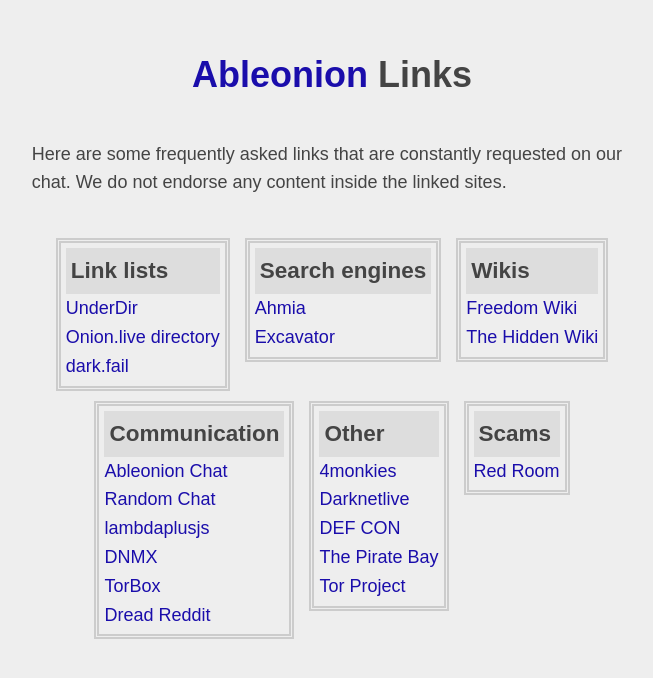
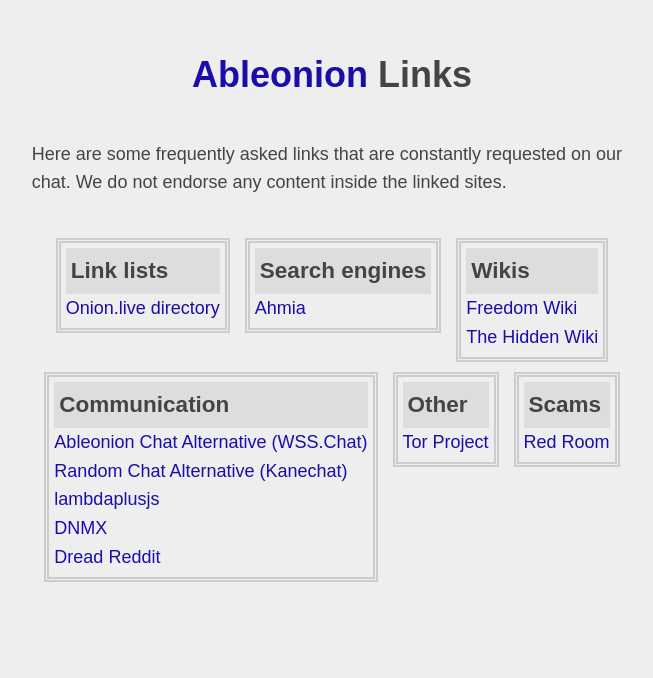
Before and after one commit to BarioIsCoding/Ableonion, a Flask app: page /links in a window 1280 px wide. Shown: the top 678 px of the page, without its empty margins (308-961 px from the left). Run offline with Flask 3, Linux system fonts and the light colour scheme.

Commit message:
Update links.html

```diff
--- a/templates/links.html
+++ b/templates/links.html
@@ -72,14 +72,11 @@
 <main>
 
 <section><h2>Link lists</h2>
-<a href="http://underdiriled6lvdfgiw4e5urfofuslnz7ewictzf76h4qb73fxbsxad.onion/" title="2024-07">UnderDir</a>
 <a href="https://onion.live/">Onion.live directory</a>
-<a href="http://darkfailenbsdla5mal2mxn2uz66od5vtzd5qozslagrfzachha3f3id.onion/">dark.fail</a>
 </section>
 
 <section><h2>Search engines</h2>
 <a href="http://juhanurmihxlp77nkq76byazcldy2hlmovfu2epvl5ankdibsot4csyd.onion/">Ahmia</a>
-<a href="http://2fd6cemt4gmccflhm6imvdfvli3nf7zn6rfrwpsy7uhxrgbypvwf5fad.onion/">Excavator</a>
 </section>
 
 <section><h2>Wikis</h2>
@@ -88,25 +85,19 @@
 </section>
 
 <section><h2>Communication</h2>
-<a href="chat">Ableonion Chat</a>
-<a href="rchat">Random Chat</a>
+<a href="http://wsssspmmqsmqarsjxe643rkfafirnxxx3gffcygyxz3k57h6beudstad.onion/">Ableonion Chat Alternative (WSS.Chat)</a>
+<a href="http://kanechatzrsipnvtptt2nf4vydnhjmuyaa5izrwlzinxi2dynm7fjyqd.onion/">Random Chat Alternative (Kanechat)</a>
 <a href="http://lambdaplusjs35padjaiz4jw2fugdoeutse262phqr72uf634s2wdbqd.onion/" title="2024-07">lambdaplusjs</a>
 <a href="http://dnmxjaitaiafwmss2lx7tbs5bv66l7vjdmb5mtb3yqpxqhk3it5zivad.onion/" title="2024-07">DNMX</a>
-<a href="http://torbox36ijlcevujx7mjb4oiusvwgvmue7jfn2cvutwa6kl6to3uyqad.onion/" title="2024-07">TorBox</a>
 <a href="http://dreadytofatroptsdj6io7l3xptbet6onoyno2yv7jicoxknyazubrad.onion/">Dread Reddit</a>
 </section>
 
 <section><h2>Other</h2>
-<a href="http://ysshlyesehcnscptskrpai4iupxccuvfcpbxk37kclbs3rsaqmolzaid.onion/" title="2024-07">4monkies</a>
-<a href="http://darkzzx4avcsuofgfez5zq75cqc4mprjvfqywo45dfcaxrwqg6qrlfid.onion/" title="2024-07">Darknetlive</a>
-<a href="http://g7ejphhubv5idbbu3hb3wawrs5adw7tkx7yjabnf65xtzztgg4hcsqqd.onion/" title="2024-07">DEF CON</a>
-<a href="http://piratebayo3klnzokct3wt5yyxb2vpebbuyjl7m623iaxmqhsd52coid.onion/" title="2024-07">The Pirate Bay</a>
 <a href="http://2gzyxa5ihm7nsggfxnu52rck2vv4rvmdlkiu3zzui5du4xyclen53wid.onion/">Tor Project</a>
 </section>
 
 <section><h2>Scams</h2>
-<a href="http://6wjvbbqbhub763shbtmmny3auxkghx2r3iccqs6voor4iy2svdm64wid.onion/" title="2024-07">Red Room</a>
-<!-- http://242iz66xzgq3iwkahiheoiiftlaafn77mzpjycfiwdylchvrjtjqwgqd.onion/ -->
+<a title="2024-07">Red Room</a>
 </section>
 
 </main></body></html>
```
